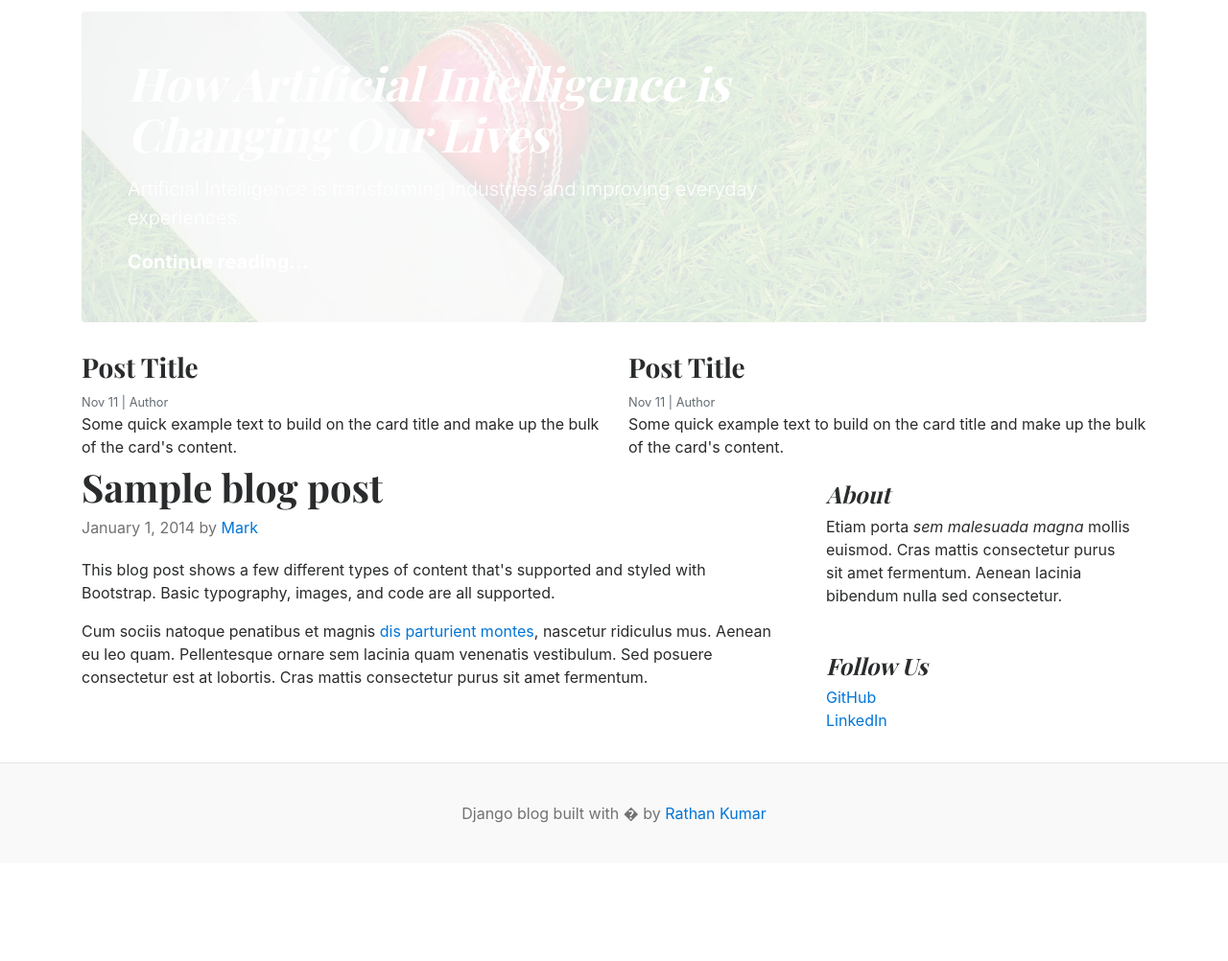
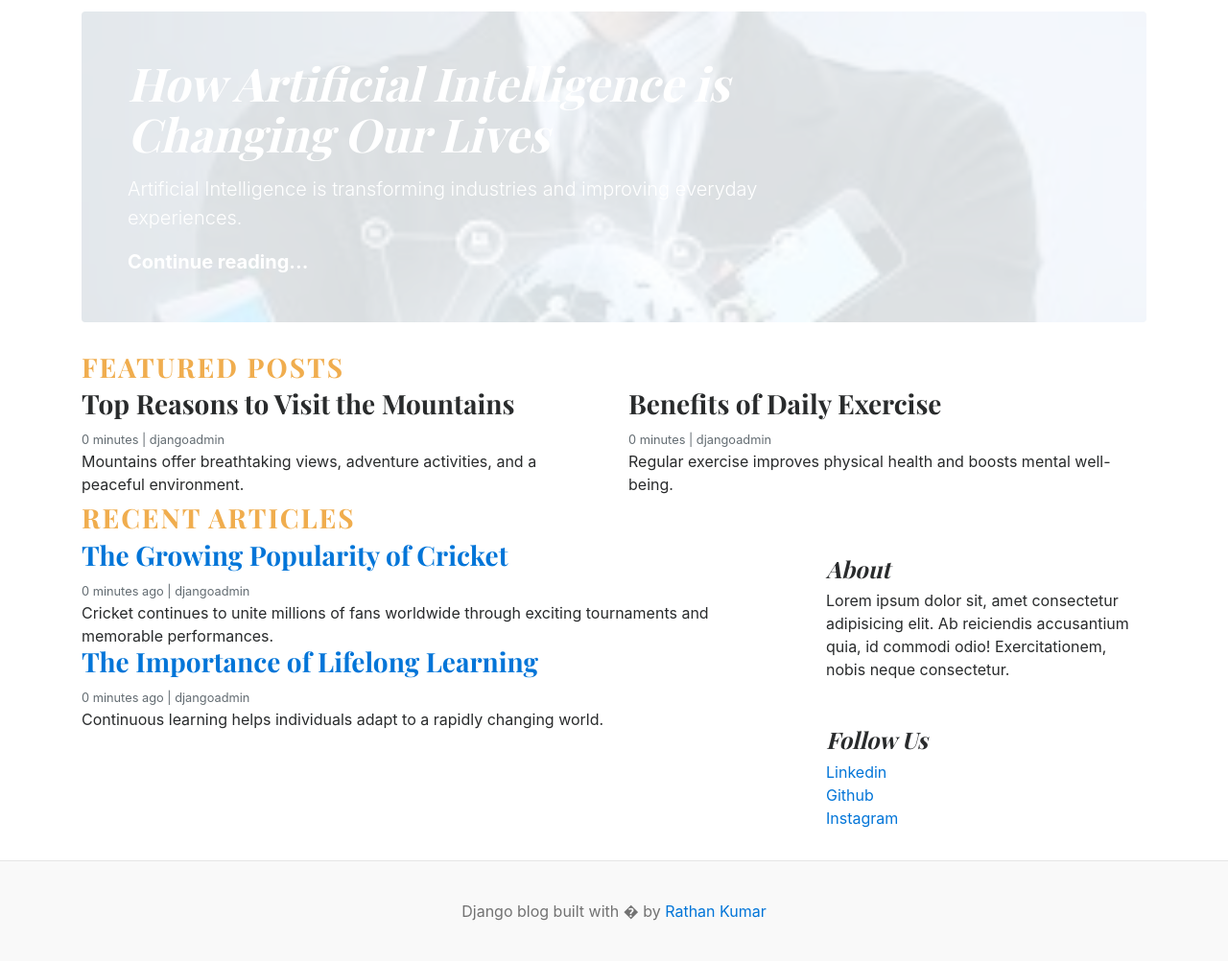
Before and after one commit to Ayush0001-knife/Full-Fledged-Blogging-System, a Django app: page / in a window 1280 px wide. Shown: the part 135-1137 px from the top of the page at 96% size. Before the commit the page ends 993 px from the top, so only its background shows below. Run offline with Django 5.2, Linux system fonts and the light colour scheme; data comes from the database, SQL or seed files in the repository; both versions use the stored data as it was after the commit.

Commit message:
Blogging-System

```diff
--- a/blog_main/views.py
+++ b/blog_main/views.py
@@ -7,7 +7,10 @@ from blogs.models import Blog
 
 def home(request):
       categories=Category.objects.all()
-      featured_posts=Blog.objects.filter(is_featured=True)
+      featured_posts=Blog.objects.filter(is_featured=True,status="published")
+      no_featured_posts=Blog.objects.filter(is_featured=False,status="published")
+      print(no_featured_posts)
 
-      context={'categories':categories,'featured_posts':featured_posts}
+
+      context={'categories':categories,'featured_posts':featured_posts,'no_featured_posts':no_featured_posts}
       return render(request,'home.html',context)
--- a/templates/home.html
+++ b/templates/home.html
@@ -39,7 +39,7 @@
             {% for i in featured_posts %}
             {% if forloop.first %}
             <div class="jumbotron p-3 p-md-5 text-white rounded bg-dark"
-                  style="background-image: url(/static/images/cricket.jpg);background-blend-mode: overlay;background-size:cover;">
+                  style="background-image: url({{i.featured_image.url}});background-blend-mode: overlay;background-size:cover;">
                   <div class="col-md-8 px-0">
                         <h1 class="display-4 font-italic">{{i.title}}</h1>
                         <p class="lead my-3">{{i.short_description}}</p>
@@ -49,70 +49,64 @@
             {% endif %}
             {% endfor %}
 
-
-
+            <!-- Featured Posts -->
+            <h3 class="text-uppercase text-warning" style="letter-spacing: 2px;">Featured Posts</h3>
             <div class="row mb-2">
+                  {% for post in featured_posts %}
+                  {% if not forloop.first %}
                   <div class="col-md-6">
                         <div class="card border-0">
                               <div class="card-body">
-                                    <h3>Post Title</h3>
-                                    <small class="mb-1 text-muted">Nov 11 | Author</small>
-                                    <p class="card-text">Some quick example text to build on the card title and make up
-                                          the bulk of the card's content.</p>
+                                    <h3>{{post.title}}</h3>
+                                    <small class="mb-1 text-muted">{{post.created_at | timesince}} |
+                                          {{post.author}}</small>
+                                    <p class="card-text">{{post.short_description}}</p>
                               </div>
                         </div>
                   </div>
-                  <div class="col-md-6">
-                        <div class="card border-0">
-                              <div class="card-body">
-                                    <h3>Post Title</h3>
-                                    <small class="mb-1 text-muted">Nov 11 | Author</small>
-                                    <p class="card-text">Some quick example text to build on the card title and make up
-                                          the bulk of the card's content.</p>
-                              </div>
-                        </div>
-                  </div>
+                  {% endif %}
+                  {% endfor %}
+
             </div>
 
+
+            <!-- Recent Articles -->
+            <h3 class="text-uppercase text-warning" style="letter-spacing: 2px;">Recent Articles</h3>
             <main role="main" class="container p-0">
                   <div class="row">
                         <div class="col-md-8 blog-main">
-
-                              <div class="blog-post">
-                                    <h2 class="blog-post-title">Sample blog post</h2>
-                                    <p class="blog-post-meta">January 1, 2014 by <a href="#">Mark</a></p>
-
-                                    <p>This blog post shows a few different types of content that's supported and styled
-                                          with Bootstrap. Basic typography, images, and code are all supported.</p>
-
-                                    <p>Cum sociis natoque penatibus et magnis <a href="#">dis parturient montes</a>,
-                                          nascetur ridiculus mus. Aenean eu leo quam. Pellentesque ornare sem lacinia
-                                          quam venenatis vestibulum. Sed posuere consectetur est at lobortis. Cras
-                                          mattis consectetur purus sit amet fermentum.</p>
-
-
+                              {% for post in no_featured_posts %}
+                              <div class="card border-0">
+                                    <div class="card-body">
+                                          <h3> <a href="#" class="text-dark">{{ post.title}}</a></h3>
+                                          <small class="mb-1 text-muted">{{ post.created_at | timesince }} ago |
+                                                {{post.author }}</small>
+                                          <p class="card-text">{{ post.short_description}}</p>
+                                    </div>
                               </div>
-                              <!-- /.blog-post -->
-
+                              {% endfor %}
                         </div>
                         <!-- /.blog-main -->
 
                         <aside class="col-md-4 blog-sidebar">
                               <div class="p-3 mb-3 bg-light rounded">
                                     <h4 class="font-italic">About</h4>
-                                    <p class="mb-0">Etiam porta <em>sem malesuada magna</em> mollis euismod. Cras mattis
-                                          consectetur purus sit amet fermentum. Aenean lacinia bibendum nulla sed
-                                          consectetur.</p>
+                                    <p class="mb-0">Lorem ipsum dolor sit, amet consectetur adipisicing elit. Ab
+                                          reiciendis accusantium quia, id commodi odio! Exercitationem, nobis neque
+                                          consectetur.
+                                    </p>
                               </div>
+
 
                               <div class="p-3">
                                     <h4 class="font-italic">Follow Us</h4>
                                     <ol class="list-unstyled">
-                                          <li><a href="#">GitHub</a></li>
-                                          <li><a href="#">LinkedIn</a></li>
+                                          <li><a href="#" target="_blank">Linkedin</a></li>
+                                          <li><a href="#" target="_blank">Github</a></li>
+                                          <li><a href="#" target="_blank">Instagram</a></li>
                                     </ol>
                               </div>
-                        </aside><!-- /.blog-sidebar -->
+                        </aside>
 
                   </div><!-- /.row -->
 
```
Also changed, not shown: db.sqlite3.
